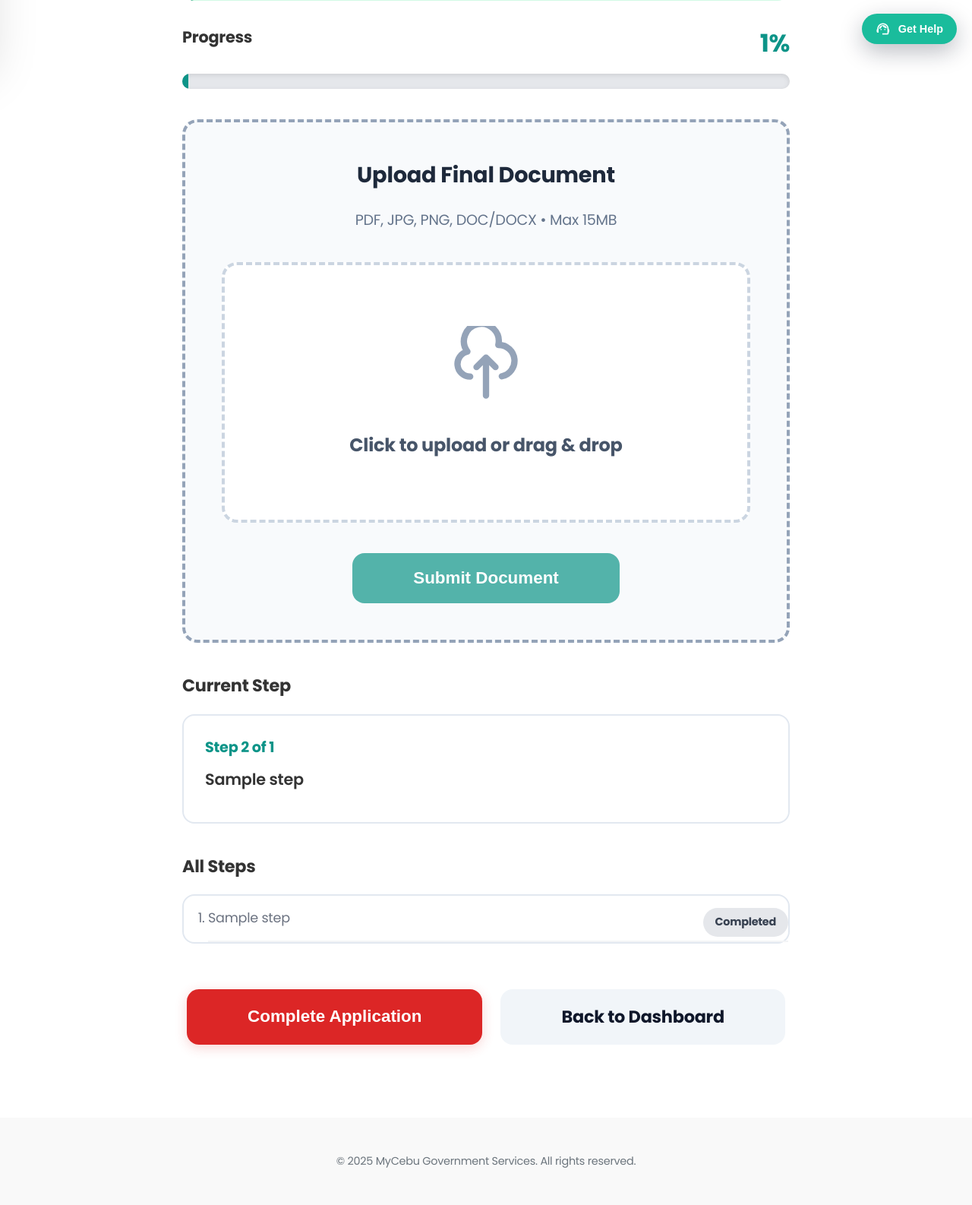
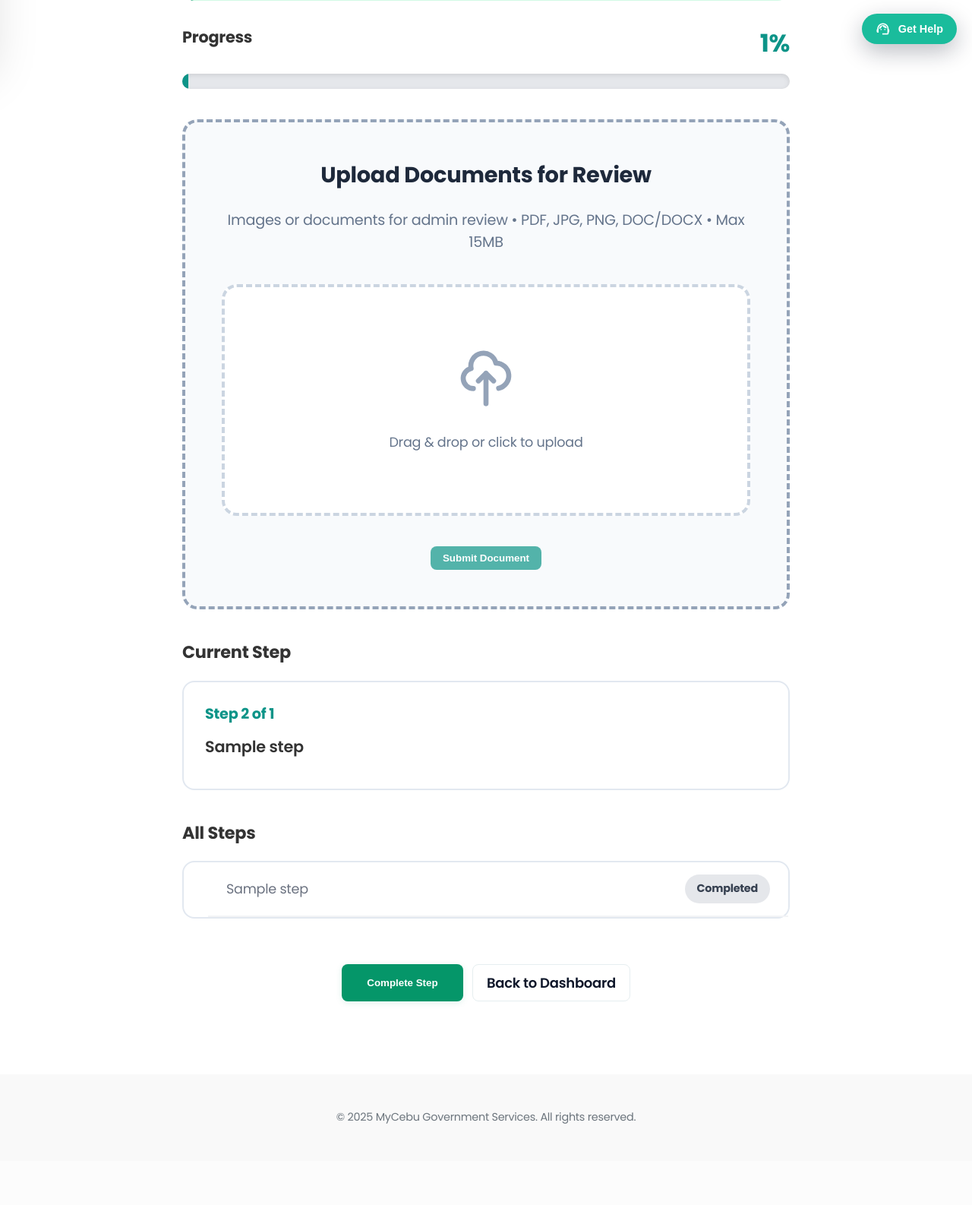
Before and after one commit to mrxception/CSIT327-G1-MyCebu, a Django app: template templates/mycebu_app/pages/permit_progress.html in a window 1280 px wide. Shown: the part 722-2308 px from the top of the page at 76% size. After the commit the page ends 2201 px from the top, so only its background shows below. Run offline with Django 5.2, Linux system fonts and the light colour scheme; tables that the repository leaves empty hold one stand-in row (values such as "Sample post"); the template is opened without the code that fills it: values that come from a table or form of the project are taken from there, most other values are stand-ins (such as "Sample title", 1, 10 or a date in 2020); grey boxes marked "Sample" are stand-in pictures; data that the repository does not hold is empty; parts of the project's set-up code (start-up, migrations or seed data) failed here and were passed over.

Commit message:
fix(permit): upload document not showing

```diff
--- a/templates/mycebu_app/pages/permit_progress.html
+++ b/templates/mycebu_app/pages/permit_progress.html
@@ -61,34 +61,31 @@
       </div>
     </div>
 
-    <!-- UPLOAD BOX — ONLY SHOW IF PROGRESS < 100 -->
-    {% if app.progress < 100 and app.step_index >= service.steps|length|add:"-1" %}
+    <!-- UPLOAD BOX — ONLY SHOW IF AT LAST STEP -->
+    {% if app.step_index >= service.steps|length|add:"-1" %}
     <div class="svc-block" style="background:#f8fafc; padding:48px; border:4px dashed #94a3b8; border-radius:20px; text-align:center;">
-      <h3 style="margin:0 0 24px; color:#1e293b; font-size:1.8rem; font-weight:800;">Upload Final Document</h3>
-      <p style="color:#64748b; margin-bottom:40px; font-size:1.2rem;">PDF, JPG, PNG, DOC/DOCX • Max 15MB</p>
+      <h3 style="margin:0 0 24px; color:#1e293b; font-size:1.8rem; font-weight:800;">Upload Documents for Review</h3>
+      <p style="color:#64748b; margin-bottom:40px; font-size:1.2rem;">Images or documents for admin review • PDF, JPG, PNG, DOC/DOCX • Max 15MB</p>
 
       <div id="upload-area" style="border:4px dashed #cbd5e1; border-radius:20px; padding:80px; background:white; cursor:pointer; transition:all 0.4s;">
         <div id="upload-placeholder">
-          <svg style="width:100px; height:100px; color:#94a3b8; margin:0 auto 32px;" fill="none" stroke="currentColor" viewBox="0 0 24 24">
-            <path stroke-linecap="round" stroke-linejoin="round" stroke-width="2" d="M7 16a4 4 0 01-.88-7.903A5.5 5.5 0 1115.9 6L16 6a5 5 0 011 9.9M15 13l-3-3m0 0l-3 3m3-3v12"></path>
-          </svg>
-          <p style="margin:0; font-weight:800; color:#475569; font-size:1.5rem;">Click to upload or drag & drop</p>
+          <svg style="width:80px; height:80px; color:#94a3b8; margin:0 auto 24px;" fill="none" stroke="currentColor" viewBox="0 0 24 24"><path stroke-linecap="round" stroke-linejoin="round" stroke-width="2" d="M7 16a4 4 0 01-.88-7.903A5 5 0 1115.9 6L16 6a5 5 0 011 9.9M15 13l-3-3m0 0l-3 3m3-3v12"></path></svg>
+          <p style="margin:0; color:#64748b; font-size:1.1rem;">Drag & drop or click to upload</p>
         </div>
         <div id="upload-preview" style="display:none;">
-          <p id="file-name" style="font-weight:800; margin:24px 0; font-size:1.5rem;"></p>
-          <p id="file-size" style="color:#64748b; font-size:1.1rem;"></p>
-          <button type="button" id="remove-file" style="margin-top:20px; color:#dc2626; background:none; border:none; cursor:pointer; font-weight:700; font-size:1.1rem;">Remove file</button>
+          <div style="margin-bottom:24px;"><span id="file-name" style="font-weight:600; color:#1e293b;"></span> • <span id="file-size" style="color:#64748b;"></span></div>
+          <button id="remove-file" style="background:#f1f5f9; color:#0f172a; padding:8px 24px; border:none; border-radius:8px; cursor:pointer; font-weight:600;">Remove</button>
         </div>
       </div>
 
       <input type="file" id="document-file" accept=".pdf,.jpg,.jpeg,.png,.doc,.docx" style="display:none;">
 
       <div style="margin-top:40px;">
-        <button id="submit-document" disabled style="background:#0d9488; color:white; padding:20px 80px; border:none; border-radius:16px; font-weight:800; font-size:1.4rem; cursor:not-allowed; opacity:0.7;">
+        <button id="submit-document" disabled style="background:#0d9488; color:white; padding:8px 16px; border:none; border-radius:8px; font-weight:600; cursor:not-allowed; opacity:0.7; min-width:140px; transition:all 0.3s;">
           <span id="submit-text">Submit Document</span>
-          <span id="submit-loader" style="display:none;">Loading...</span>
+          <span id="submit-loader" style="display:none;"></span>
         </button>
-        <p id="upload-error" style="color:#dc2626; margin-top:20px; font-size:1.2rem; display:none;"></p>
+        <p id="upload-error" style="color:#dc2626; margin-top:20px; font-size:1rem; display:none;"></p>
       </div>
     </div>
     {% endif %}
@@ -118,34 +115,35 @@
     <!-- Steps List -->
     <div class="svc-block" style="margin-top:40px;">
       <h3 style="margin-bottom:20px; font-size:1.4rem;">All Steps</h3>
-      <ol style="margin:0; padding-left:32px; background:white; border-radius:16px; border:2px solid #e2e8f0;">
+      <ol style="margin:0; padding-left:32px; background:white; border-radius:16px; border:2px solid #e2e8f0; list-style-position:inside;">
         {% for step in service.steps %}
-          <li style="padding:16px 0; border-bottom:2px solid #f3f4f6; font-size:1.1rem; {% if forloop.counter0 == app.step_index %}font-weight:700; color:#0d9488;{% elif forloop.counter0 < app.step_index %}color:#6b7280;{% endif %}">
-            {{ step }}
+          <li style="display:flex; justify-content:space-between; align-items:center; padding:16px 24px; border-bottom:2px solid #f3f4f6; font-size:1.1rem; {% if forloop.counter0 == app.step_index %}font-weight:700; color:#0d9488;{% elif forloop.counter0 < app.step_index %}color:#6b7280;{% endif %}">
+            <span>{{ step }}</span>
             {% if forloop.counter0 == app.step_index %}
-              <span style="float:right; background:#d1fae5; color:#065f46; padding:8px 16px; border-radius:999px; font-size:0.9rem; font-weight:700;">Current</span>
+              <span style="background:#d1fae5; color:#065f46; padding:8px 16px; border-radius:999px; font-size:0.9rem; font-weight:700; white-space:nowrap; margin-left:12px;">Current</span>
             {% elif forloop.counter0 < app.step_index %}
-              <span style="float:right; background:#e5e7eb; color:#374151; padding:8px 16px; border-radius:999px; font-size:0.9rem; font-weight:700;">Completed</span>
+              <span style="background:#e5e7eb; color:#374151; padding:8px 16px; border-radius:999px; font-size:0.9rem; font-weight:700; white-space:nowrap; margin-left:12px;">Completed</span>
             {% endif %}
           </li>
         {% endfor %}
       </ol>
     </div>
 
-    <!-- Action Buttons — ONLY SHOW IF PROGRESS < 100 -->
-    <div style="margin-top:60px; display:flex; gap:24px; justify-content:center; flex-wrap:wrap;">
+    <!-- Action Buttons -->
+    <div style="margin-top:60px; display:flex; gap:12px; justify-content:center; flex-wrap:wrap;">
       {% if app.progress < 100 %}
         {% if app.step_index < service.steps|length|add:"-1" %}
-          <button id="nextStep" style="background:#0d9488; color:white; padding:20px 80px; border:none; border-radius:16px; font-weight:800; font-size:1.4rem; cursor:pointer; box-shadow:0 4px 16px rgba(13,148,136,0.2);">
+          <button id="nextStep" style="min-width:160px; background:#0d9488; color:white; padding:10px 18px; border:none; border-radius:8px; font-weight:600; box-shadow:0 2px 8px rgba(13,148,136,0.12); cursor:pointer; transition:all 0.3s;" onmouseover="this.style.background='#0c7f78'; this.style.boxShadow='0 4px 12px rgba(13,148,136,0.2)';" onmouseout="this.style.background='#0d9488'; this.style.boxShadow='0 2px 8px rgba(13,148,136,0.12)';">
             Next Step
           </button>
         {% else %}
-          <button id="nextStep" style="background:#dc2626; color:white; padding:20px 80px; border:none; border-radius:16px; font-weight:800; font-size:1.4rem; cursor:pointer; box-shadow:0 4px 16px rgba(220,38,38,0.2);">
-            Complete Application
+          <button id="completeStep" style="min-width:160px; background:#059669; color:white; padding:10px 18px; border:none; border-radius:8px; font-weight:600; box-shadow:0 2px 8px rgba(5,150,105,0.12); cursor:pointer; transition:all 0.3s;" onmouseover="this.style.background='#047857'; this.style.boxShadow='0 4px 12px rgba(5,150,105,0.2)';" onmouseout="this.style.background='#059669'; this.style.boxShadow='0 2px 8px rgba(5,150,105,0.12)';">
+            <span id="complete-text">Complete Step</span>
+            <span id="complete-loader" style="display:none;"></span>
           </button>
         {% endif %}
       {% endif %}
-      <a href="{% url 'landing_tab' tab='dashboard' %}" style="background:#f1f5f9; color:#0f172a; padding:20px 80px; border-radius:16px; text-decoration:none; font-weight:800; font-size:1.4rem;">
+      <a href="{% url 'landing_tab' tab='dashboard' %}" style="min-width:160px; background:#ffffff; color:#0f172a; border:1px solid #e6eef0; padding:10px 18px; border-radius:8px; font-weight:600; text-decoration:none; text-align:center; transition:all 0.3s;" onmouseover="this.style.background='#f8fafc'; this.style.borderColor='#cbd5e1';" onmouseout="this.style.background='#ffffff'; this.style.borderColor='#e6eef0';">
         Back to Dashboard
       </a>
     </div>
@@ -164,6 +162,7 @@
 <style>
   @keyframes spin { to { transform: rotate(360deg); } }
   #submit-loader::after { content: ''; display: inline-block; width: 18px; height: 18px; border: 3px solid #fff; border-radius: 50%; border-top-color: transparent; animation: spin 1s linear infinite; margin-left: 12px; }
+  #complete-loader::after { content: ''; display: inline-block; width: 18px; height: 18px; border: 3px solid #fff; border-radius: 50%; border-top-color: transparent; animation: spin 1s linear infinite; margin-left: 12px; }
   #upload-area:hover { border-color: #0d9488; background: #f0fdfa; }
 </style>
 
@@ -178,11 +177,14 @@
   const uploadUrl = dataEl.dataset.uploadUrl;
 
   const nextBtn = document.getElementById('nextStep');
+  const completeBtn = document.getElementById('completeStep');
   const uploadArea = document.getElementById('upload-area');
   const fileInput = document.getElementById('document-file');
   const submitBtn = document.getElementById('submit-document');
   const submitText = document.getElementById('submit-text');
   const submitLoader = document.getElementById('submit-loader');
+  const completeText = document.getElementById('complete-text');
+  const completeLoader = document.getElementById('complete-loader');
   const uploadError = document.getElementById('upload-error');
   const uploadPreview = document.getElementById('upload-preview');
   const fileNameEl = document.getElementById('file-name');
@@ -201,14 +203,14 @@
     submitBtn.onclick = async () => {
       if (!selectedFile) return;
       const form = new FormData(); form.append('document', selectedFile);
-      submitBtn.disabled = true; submitText.textContent = ''; submitLoader.style.display = 'inline-block';
+      submitBtn.disabled = true; submitBtn.style.opacity = '0.7'; submitBtn.style.cursor = 'not-allowed'; submitText.textContent = ''; submitLoader.style.display = 'inline-block';
       try {
         const res = await fetch(uploadUrl, { method: 'POST', headers: { 'X-CSRFToken': '{{ csrf_token }}' }, body: form });
         const json = await res.json();
         if (json.success) { alert('Document uploaded successfully!'); location.reload(); }
         else { uploadError.textContent = json.error || 'Upload failed'; uploadError.style.display = 'block'; }
       } catch { uploadError.textContent = 'Network error'; uploadError.style.display = 'block'; }
-      finally { submitBtn.disabled = false; submitText.textContent = 'Submit Document'; submitLoader.style.display = 'none'; }
+      finally { submitBtn.disabled = false; submitBtn.style.opacity = '1'; submitBtn.style.cursor = 'pointer'; submitText.textContent = 'Submit Document'; submitLoader.style.display = 'none'; }
     };
   }
 
@@ -229,8 +231,7 @@
 
   if (nextBtn) {
     nextBtn.onclick = async () => {
-      const isLastStep = currentIndex >= totalSteps - 1;
-      const payload = isLastStep ? { mark_completed: true } : { step_index: currentIndex + 1 };
+      const payload = { step_index: currentIndex + 1 };
       try {
         const res = await fetch(updateUrl, { method: 'POST', headers: { 'Content-Type': 'application/json', 'X-CSRFToken': '{{ csrf_token }}' }, body: JSON.stringify(payload) });
         const data = await res.json();
@@ -239,6 +240,43 @@
       } catch { alert('Network error'); }
     };
   }
+
+  if (completeBtn) {
+    completeBtn.onclick = async () => {
+      if (!selectedFile) {
+        alert('Please upload a document before completing this step.');
+        return;
+      }
+      completeBtn.disabled = true;
+      completeText.textContent = '';
+      completeLoader.style.display = 'inline-block';
+
+      try {
+        const form = new FormData();
+        form.append('document', selectedFile);
+        const res = await fetch(uploadUrl, { method: 'POST', headers: { 'X-CSRFToken': '{{ csrf_token }}' }, body: form });
+        const json = await res.json();
+        if (json.success) {
+          const completeRes = await fetch(updateUrl, { method: 'POST', headers: { 'Content-Type': 'application/json', 'X-CSRFToken': '{{ csrf_token }}' }, body: JSON.stringify({ mark_completed: true }) });
+          const completeData = await completeRes.json();
+          if (completeData.success) {
+            alert('Step completed successfully!');
+            location.reload();
+          } else {
+            alert(completeData.error || 'Failed to complete step');
+          }
+        } else {
+          alert(json.error || 'Document upload failed');
+        }
+      } catch (err) {
+        alert('Network error: ' + err.message);
+      } finally {
+        completeBtn.disabled = false;
+        completeText.textContent = 'Complete Step';
+        completeLoader.style.display = 'none';
+      }
+    };
+  }
 })();
 </script>
 {% endblock %}
```
